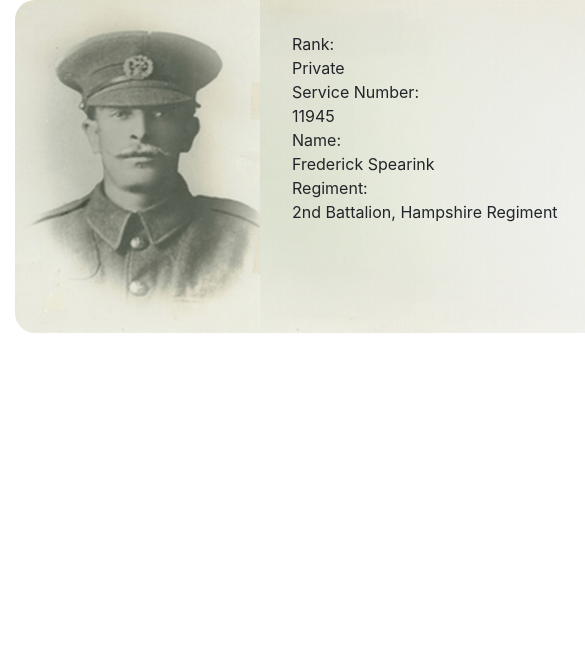
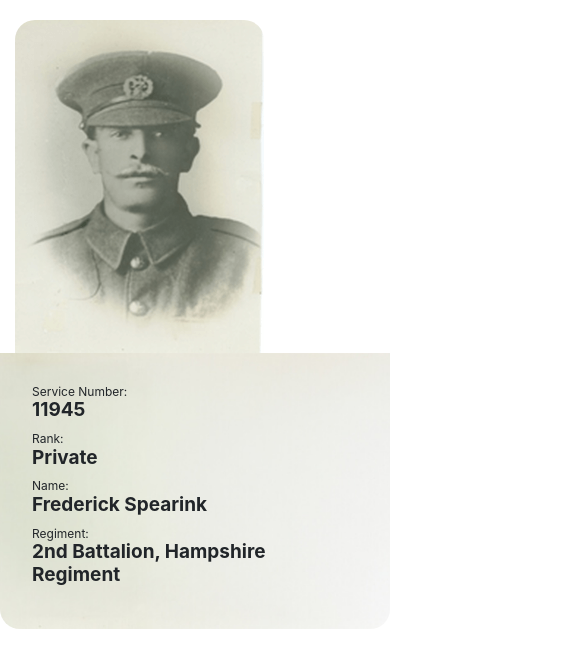
Before and after one commit to AndrewH1188/profileCards, a plain HTML site: page index.html in a window 390 px wide. Shown: the top 668 px of the page, 585 px wide, since content can reach past the window. Drawn offline with nearby package versions, Linux system fonts and the light colour scheme.

Commit message:
Styling media queries and background working for text column.

```diff
--- a/assets/styling/styling.scss
+++ b/assets/styling/styling.scss
@@ -1,23 +1,75 @@
 :root {
+    --border-radius-0: 0px;
     --border-radius-20: 20px;
 }
 
 
 .row {
     display: grid;
-    grid-template-areas: "imageCol textCol";
-    grid-template-columns: 260px 450px;
-    grid-template-rows: auto;
+    grid-template-areas: "imageCol" "textCol";
+    grid-template-columns: 1fr;
+    grid-template-rows: auto auto;
+    justify-content: center;
+    margin-top: 20px;
 }
 
 
 .imageCol {
     grid-area: imageCol;
+    img {
         border-top-left-radius: var(--border-radius-20);
+        border-top-right-radius: var(--border-radius-20);
+    }
+}
+
+.textCol {
+    grid-area: textCol;
     border-bottom-left-radius: var(--border-radius-20);
+    border-bottom-right-radius: var(--border-radius-20);
+    background-image: url('/assets/images/background.jpg');
+    background-size: cover;
+    background-position: center;
+    padding: 2rem;
+
+    img {
+        border-top-right-radius: var(--border-radius-20);
+        border-bottom-right-radius: var(--border-radius-20);
+    }
+
+    span {
+        display: block;
+        line-height: 1.2;
+    }
+
+    .rank,
+    .service,
+    .name,
+    .regiment {
+        font-size: 12px;
+    }
+
+    .rankName,
+    .serviceNumber,
+    .nameOfSoldier,
+    .regimentName {
+        font-size: 19px;
+        font-weight: 700;
+        margin-bottom: 10px;
+    }
+
+}
+
+@media screen and (min-width: 576px) {
+    .row {
+        grid-template-areas: "imageCol textCol";
+        grid-template-columns: 260px 290px;
+        grid-template-rows: auto;
+    }
+    .imageCol {
         img {
             border-top-left-radius: var(--border-radius-20);
             border-bottom-left-radius: var(--border-radius-20);
+            border-top-right-radius: var(--border-radius-0);
         }
     }
 
@@ -25,15 +77,16 @@
         grid-area: textCol;
         border-top-right-radius: var(--border-radius-20);
         border-bottom-right-radius: var(--border-radius-20);
-  background-image: url('/assets/images/background.jpg');
-  background-size: cover;
-  background-position: center;
+        border-bottom-left-radius: var(--border-radius-0);
         padding: 2rem;
-
-  span { display: block; }
 
         img {
             border-top-right-radius: var(--border-radius-20);
             border-bottom-right-radius: var(--border-radius-20);
         }
     }
+}
+
+@media screen and (min-width: 768px) {
+    .row { grid-template-columns: 260px 450px; }
+}
--- a/index.html
+++ b/index.html
@@ -23,22 +23,17 @@
             </div>
             <div class="col textCol">
                 <div class="bgImage"></div>
+                <span class="service">Service Number:</span>
+                <span class="serviceNumber">11945</span>
+
                 <span class="rank">Rank:</span>
                 <span class="rankName">Private</span>
-
-
-                <span class="service">Service Number:</span>
-                <span class="serviceNumber">11945</span>
 
                 <span class="name">Name:</span>
                 <span class="nameOfSoldier">Frederick Spearink</span>
 
                 <span class="regiment">Regiment:</span>
                 <span class="regimentName">2nd Battalion, Hampshire Regiment</span>
-
-
-
-
 
             </div>
         </div>
```
Also changed, not shown: assets/styling/styling.css, 1 other file. Lines whose indentation alone changed are shown as unchanged.
